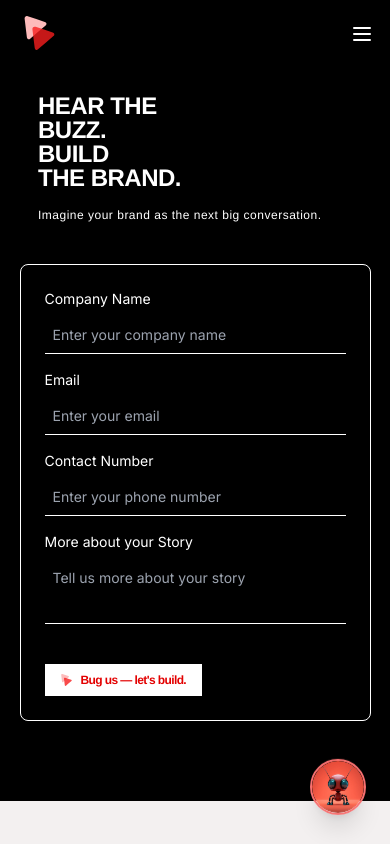
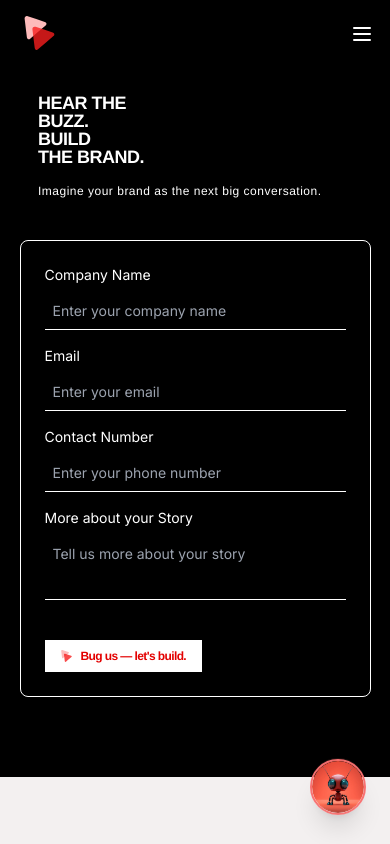
Before and after one commit to Viral2024-DigitalMarketing/viralDesignCoded, a Next.js app: page /contact in a window 390 px wide. Shown: the top 844 px of the page. Built offline with nearby package versions, Linux system fonts and the light colour scheme.

Commit message:
contact form added

```diff
--- a/components/contact/ContactHero.tsx
+++ b/components/contact/ContactHero.tsx
@@ -45,10 +45,10 @@ export default function ContactHero() {
         try {
             // Send email with EmailJS using your provided credentials
             const result = await emailjs.sendForm(
-                "service_xz71or6",      // Your service ID
-                "template_uhtgeye",     // Your template ID
+                "service_qa042zr",      // Your service ID
+                "template_pzfxkkg",     // Your template ID
                 e.target as HTMLFormElement, // The form element
-                "aZVryBVZDdFsdOwxf"     // Your public key
+                "ijojqFPNtRXtu98kg"     // Your public key
             );
 
             console.log("Email sent successfully:", result.text);
@@ -146,14 +146,14 @@ export default function ContactHero() {
                             }}
                         >
                             {/* Mobile view: Four lines for xs and sm */}
-                            <span className="block xs:block sm:block md:hidden leading-none ml-2"
-                                  style={{lineHeight: "1", marginBottom: "0px", paddingBottom: "0px"}}>Hear the</span>
-                            <span className="block xs:block sm:block md:hidden leading-none ml-2"
-                                  style={{lineHeight: "1", marginBottom: "0px", paddingBottom: "0px"}}>Buzz.</span>
-                            <span className="block xs:block sm:block md:hidden leading-none ml-2"
-                                  style={{lineHeight: "1", marginBottom: "0px", paddingBottom: "0px"}}>Build</span>
-                            <span className="block xs:block sm:block md:hidden leading-none ml-2"
-                                  style={{lineHeight: "1", marginBottom: "0px", paddingBottom: "0px"}}>the Brand.</span>
+                            <span className="block xs:block sm:block md:hidden leading-none ml-2 text-lg sm:text-2xl"
+                                  style={{ lineHeight: "1", marginBottom: "0px", paddingBottom: "0px" }}>Hear the</span>
+                            <span className="block xs:block sm:block md:hidden leading-none ml-2 text-lg sm:text-xl"
+                                  style={{ lineHeight: "1", marginBottom: "0px", paddingBottom: "0px" }}>Buzz.</span>
+                            <span className="block xs:block sm:block md:hidden leading-none ml-2 text-lg sm:text-xl"
+                                  style={{ lineHeight: "1", marginBottom: "0px", paddingBottom: "0px" }}>Build</span>
+                            <span className="block xs:block sm:block md:hidden leading-none ml-2 text-lg sm:text-xl"
+                                  style={{ lineHeight: "1", marginBottom: "0px", paddingBottom: "0px" }}>the Brand.</span>
 
                             {/* Desktop view: Two lines */}
                             <span className="hidden md:block" style={{lineHeight: "0.8"}}>
```
